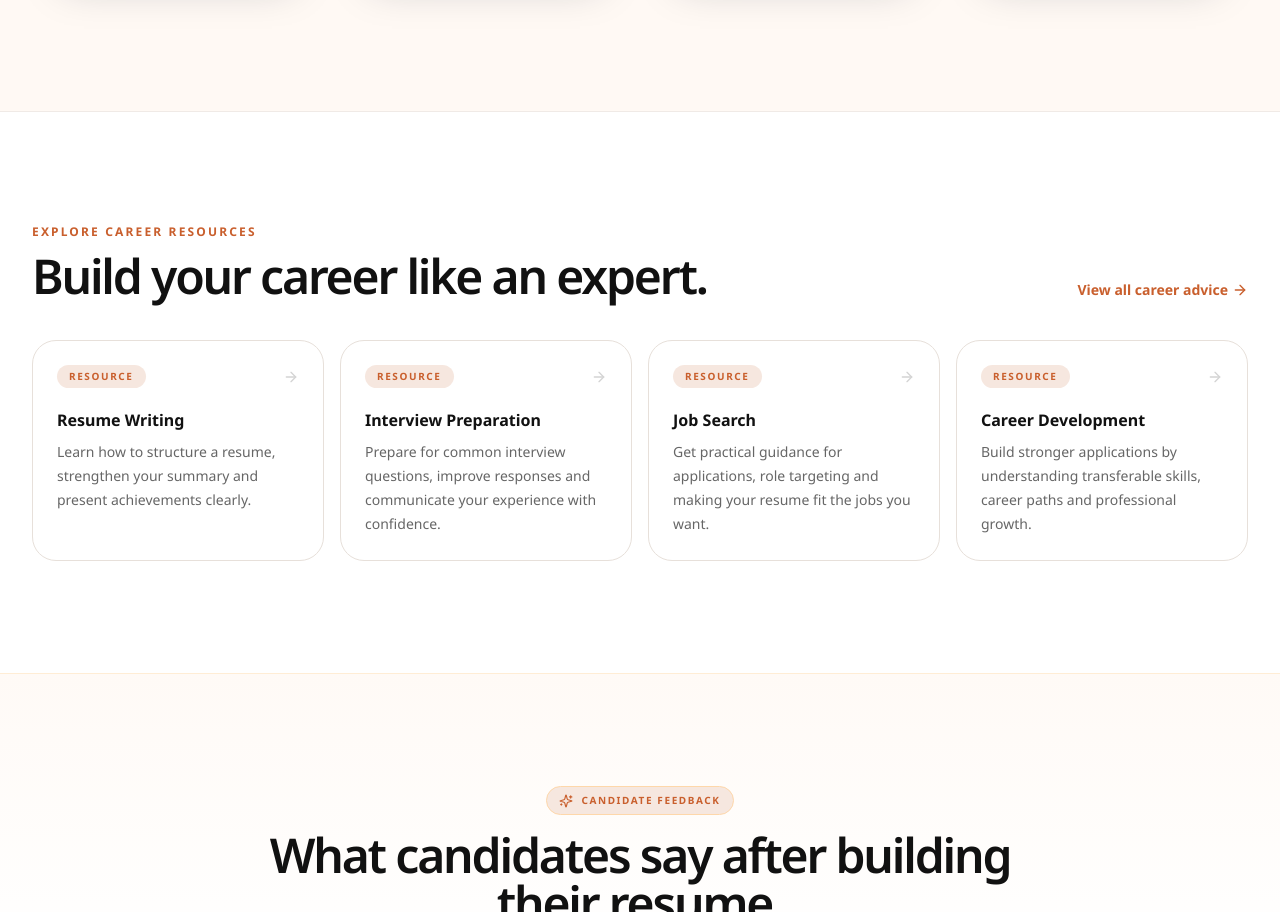
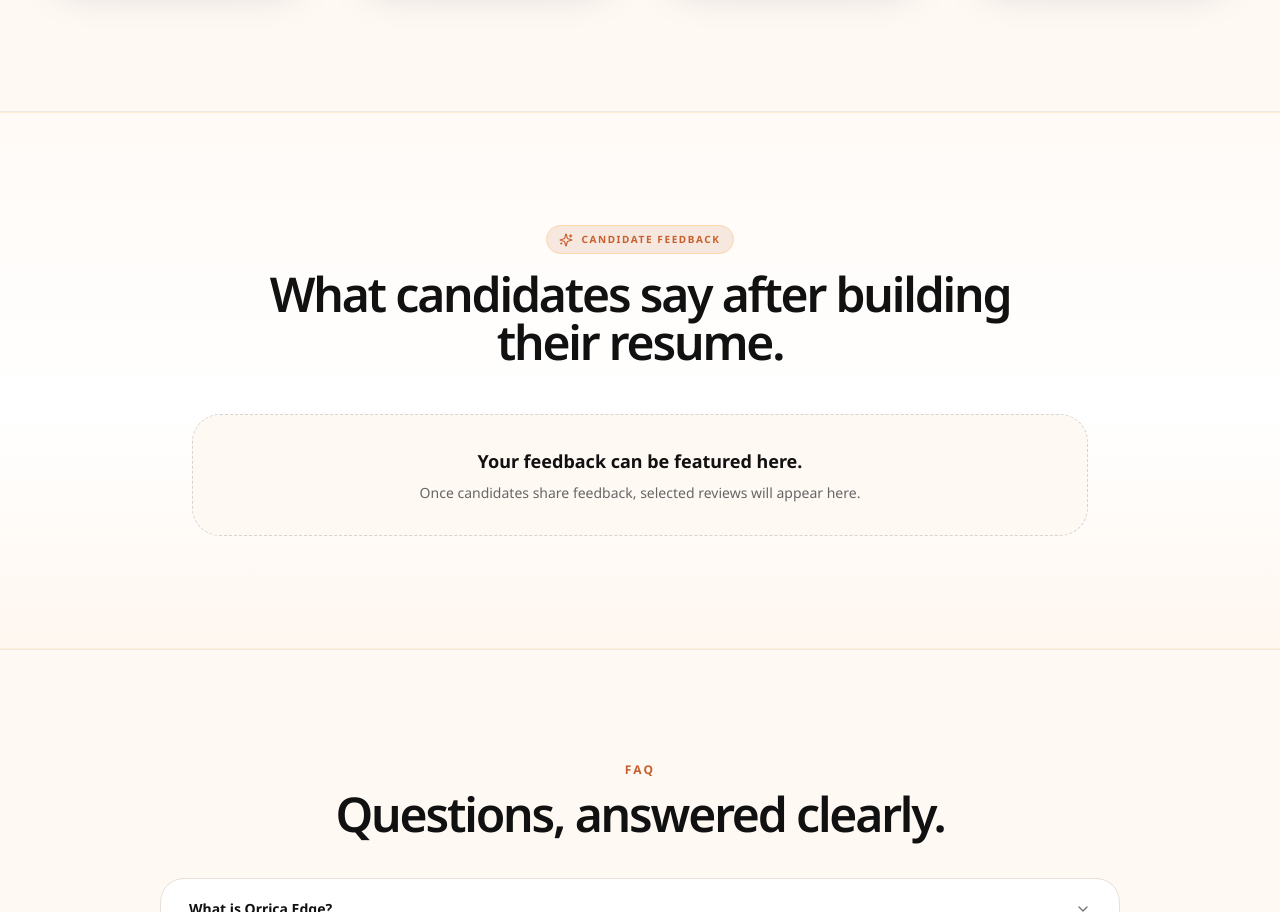
Before and after one commit to gautambetu540-droid/orrica-edge-resume-builder, a Next.js app: page / in a window 1280 px wide. Shown: the part 4350-5262 px from the top of the page. Built offline with nearby package versions, Linux system fonts and the light colour scheme; no server answers; the database is empty.

Commit message:
Remove Explore Career Resources section

```diff
--- a/app/page.tsx
+++ b/app/page.tsx
@@ -88,18 +88,6 @@ function CareerPartnerSection() {
   );
 }
 
-function CareerResourcesSection() {
-  const resources = [
-    ['Resume Writing', 'Learn how to structure a resume, strengthen your summary and present achievements clearly.', '/career-advice'],
-    ['Interview Preparation', 'Prepare for common interview questions, improve responses and communicate your experience with confidence.', '/career-advice'],
-    ['Job Search', 'Get practical guidance for applications, role targeting and making your resume fit the jobs you want.', '/career-advice'],
-    ['Career Development', 'Build stronger applications by understanding transferable skills, career paths and professional growth.', '/career-advice'],
-  ];
-  return (
-    <section className="py-20 sm:py-28"><div className="mx-auto max-w-7xl px-5 lg:px-8"><div className="flex flex-col gap-4 sm:flex-row sm:items-end sm:justify-between"><div><p className="text-xs font-black uppercase tracking-[0.18em] text-orange-600">Explore Career Resources</p><h2 className="mt-3 text-3xl font-semibold tracking-[-0.045em] text-neutral-950 sm:text-5xl">Build your career like an expert.</h2></div><Link href="/career-advice" className="inline-flex items-center text-sm font-bold text-orange-700 hover:text-orange-800">View all career advice <ArrowRight className="ml-1 h-4 w-4" /></Link></div><div className="mt-10 grid gap-4 md:grid-cols-2 lg:grid-cols-4">{resources.map(([title,desc,href])=><Link href={href} key={title} className="group rounded-3xl border border-neutral-200 bg-white p-6 transition hover:-translate-y-1 hover:border-orange-200 hover:shadow-[0_24px_50px_-36px_rgba(249,115,22,.5)]"><div className="flex items-center justify-between"><span className="rounded-full bg-orange-50 px-3 py-1 text-[10px] font-bold uppercase tracking-[0.16em] text-orange-700">Resource</span><ArrowRight className="h-4 w-4 text-neutral-300 transition group-hover:translate-x-1 group-hover:text-orange-600" /></div><h3 className="mt-5 text-base font-bold text-neutral-950">{title}</h3><p className="mt-2 text-sm leading-6 text-neutral-500">{desc}</p></Link>)}</div></div></section>
-  );
-}
-
 function CandidateFeedbackSection() {
   const [items, setItems] = useState<Array<{ id: string; rating: number; feedback: string; candidateName?: string }>>([]);
   useEffect(() => { fetch('/api/feedback/public', { cache: 'no-store' }).then((response) => response.ok ? response.json() : { feedback: [] }).then((payload) => setItems(payload.feedback ?? [])).catch(() => setItems([])); }, []);
@@ -118,7 +106,6 @@ export default function LandingPage() {
         <TemplateShowcase />
         <FreeAccessSection />
         <CareerPartnerSection />
-        <CareerResourcesSection />
         <CandidateFeedbackSection />
         <section id="faq" className="border-y border-black/[0.06] bg-neutral-50 py-20 sm:py-28"><div className="mx-auto max-w-5xl px-5 lg:px-8"><div className="text-center"><p className="text-xs font-black uppercase tracking-[0.18em] text-orange-600">FAQ</p><h2 className="mt-3 text-3xl font-semibold tracking-[-0.045em] text-neutral-950 sm:text-5xl">Questions, answered clearly.</h2></div><div className="mt-10 divide-y divide-neutral-200 overflow-hidden rounded-3xl border border-neutral-200 bg-white">{FAQS.map(([question,answer])=><details key={question} className="group px-5 py-5 sm:px-7"><summary className="flex cursor-pointer list-none items-center justify-between gap-4 text-sm font-bold text-neutral-900"><span>{question}</span><ChevronDown className="h-4 w-4 shrink-0 text-neutral-400 transition-transform group-open:rotate-180" /></summary><p className="mt-3 max-w-3xl pr-8 text-sm leading-6 text-neutral-500">{answer}</p></details>)}</div></div></section>
         <section className="py-20 sm:py-28"><div className="mx-auto max-w-5xl px-5 lg:px-8"><div className="relative overflow-hidden rounded-[32px] bg-orange-500 px-6 py-14 text-center text-white shadow-[0_35px_90px_-50px_rgba(249,115,22,.7)] sm:px-12 sm:py-20"><div className="relative"><h2 className="text-3xl font-semibold tracking-[-0.04em] sm:text-5xl">Ready to build a resume you can send?</h2><p className="mx-auto mt-4 max-w-2xl text-sm leading-6 text-white/75 sm:text-base">Start with your real experience, improve what matters and export a clean A4 resume when it is ready.</p><Link href="/resume/new" className="mt-8 inline-flex h-12 items-center justify-center rounded-xl bg-white px-6 text-sm font-bold text-orange-700 shadow-lg">Create my resume <ArrowRight className="ml-1 h-4 w-4" /></Link></div></div></div></section>
```
